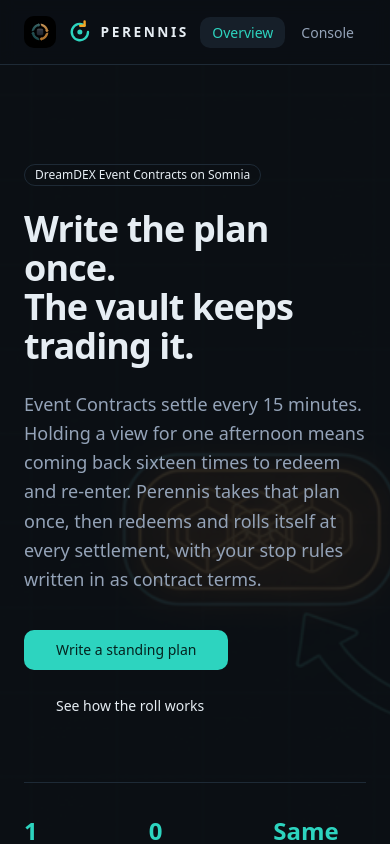
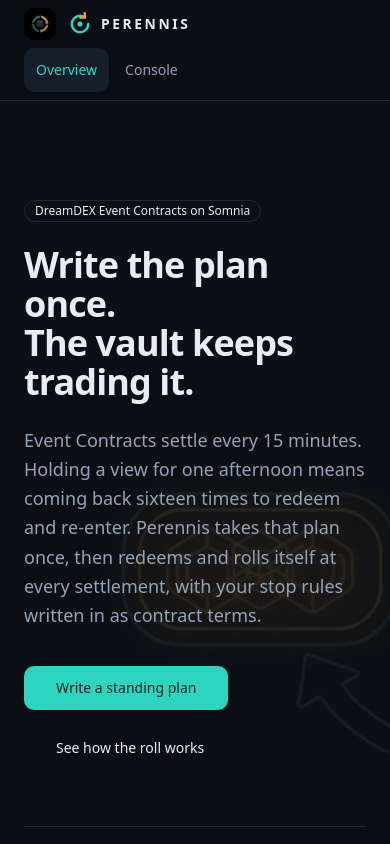
Before and after one commit to mericcintosun/perennis, a Next.js app: page / in a window 390 px wide. Shown: the top 844 px of the page. Built offline with nearby package versions, Linux system fonts and the light colour scheme; no server answers.

Commit message:
fix: 44px touch targets and a header nav that wraps at 360px

```diff
--- a/components/site-header.tsx
+++ b/components/site-header.tsx
@@ -18,7 +18,10 @@
 
   return (
     <header className="sticky top-0 z-20 border-b border-border bg-background/85 backdrop-blur">
-      <div className="mx-auto flex h-16 max-w-6xl items-center justify-between gap-4 px-6">
+      {/* The row wraps instead of pushing the page sideways. min-h rather than a
+          fixed h, so a wrapped header grows down and the sticky bar keeps its
+          16 units of height at every width above that. */}
+      <div className="mx-auto flex min-h-16 max-w-6xl flex-wrap items-center justify-between gap-x-4 gap-y-2 px-6 py-2 sm:py-0">
         <Link href="/" className="flex items-center gap-3">
           <Image
             src="/brand/logo.png"
@@ -59,8 +62,13 @@
                     <Link
                       href={link.href}
                       aria-current={current ? "page" : undefined}
+                      // Two links fit at 360px, so both stay visible. A
+                      // disclosure menu behind a hamburger would be one extra
+                      // tap to reach half a nav, which is worse on a phone than
+                      // the nav itself. The explicit min height is what makes
+                      // each one a real target.
                       className={cn(
-                        "rounded-md px-3 py-1.5 text-sm transition-colors",
+                        "inline-flex min-h-11 items-center rounded-md px-3 py-1.5 text-sm transition-colors sm:min-h-0",
                         current
                           ? "bg-secondary font-medium text-primary"
                           : "text-muted-foreground hover:bg-secondary/60 hover:text-foreground"
--- a/components/ui/button.tsx
+++ b/components/ui/button.tsx
@@ -15,11 +15,15 @@
         destructive: "bg-destructive text-destructive-foreground hover:bg-destructive/90",
         link: "text-primary underline-offset-4 hover:underline",
       },
+      // Mobile first hit areas. Every size is at least 44px tall below the sm
+      // breakpoint, which is the smallest target a thumb hits reliably, and
+      // every one drops back to its desktop height from sm up. The desktop
+      // rendering is unchanged: h-9, h-8, h-10 and the 36px icon square.
       size: {
-        default: "h-9 px-4 py-2",
-        sm: "h-8 rounded-md px-3 text-xs",
-        lg: "h-10 rounded-md px-8",
-        icon: "h-9 w-9",
+        default: "h-11 px-4 py-2 sm:h-9",
+        sm: "h-11 rounded-md px-3 text-xs sm:h-8",
+        lg: "h-11 rounded-md px-8 sm:h-10",
+        icon: "h-11 w-11 sm:h-9 sm:w-9",
       },
     },
     defaultVariants: { variant: "default", size: "default" },
```
